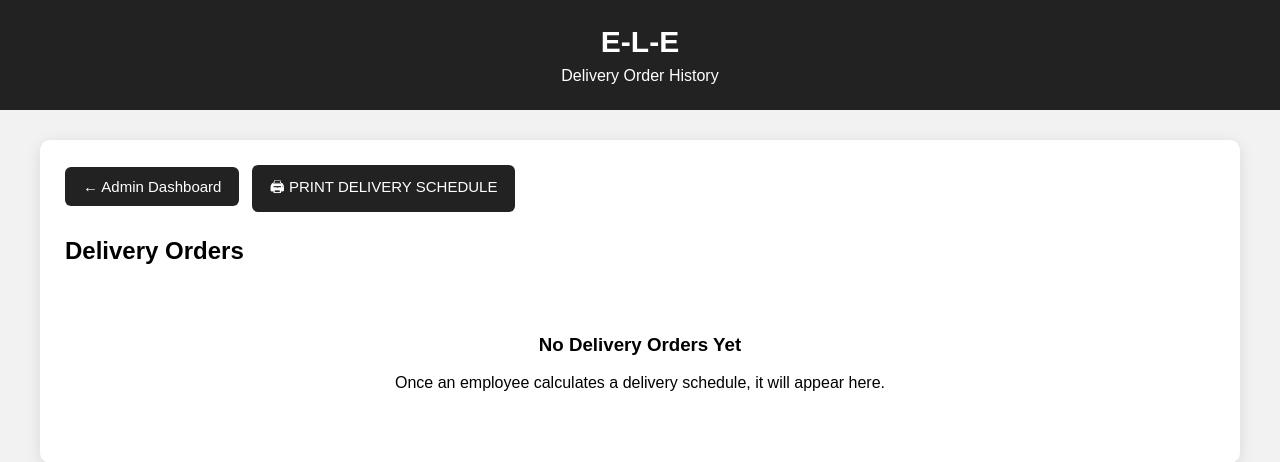
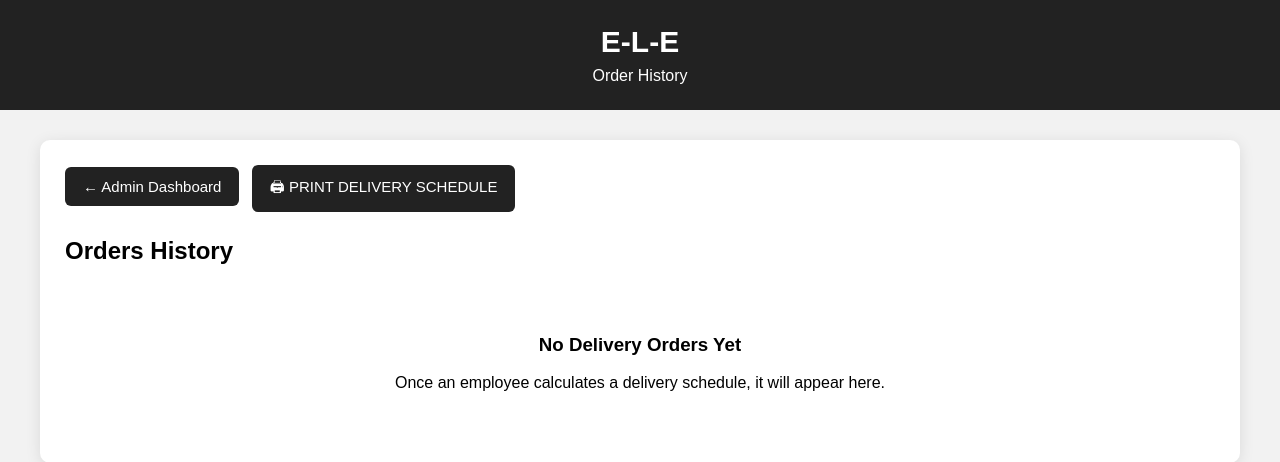
Before and after one commit to effaleatherexports-boop/ele, a Flask app: page /admin/orders in a window 1280 px wide. Shown: the top 462 px of the page. Run offline with Flask 3, Linux system fonts and the light colour scheme; the visitor is signed in with stand-in values (Sample User, id 1); data that the repository does not hold is empty.

Commit message:
Update orders.html

```diff
--- a/templates/orders.html
+++ b/templates/orders.html
@@ -142,7 +142,7 @@
     <h1>E-L-E</h1>
 
     <p>
-        Delivery Order History
+    Order History
     </p>
 
 </div>
@@ -176,7 +176,7 @@
 
 
 <h2>
-    Delivery Orders
+     Orders History
 </h2>
 
 
```
